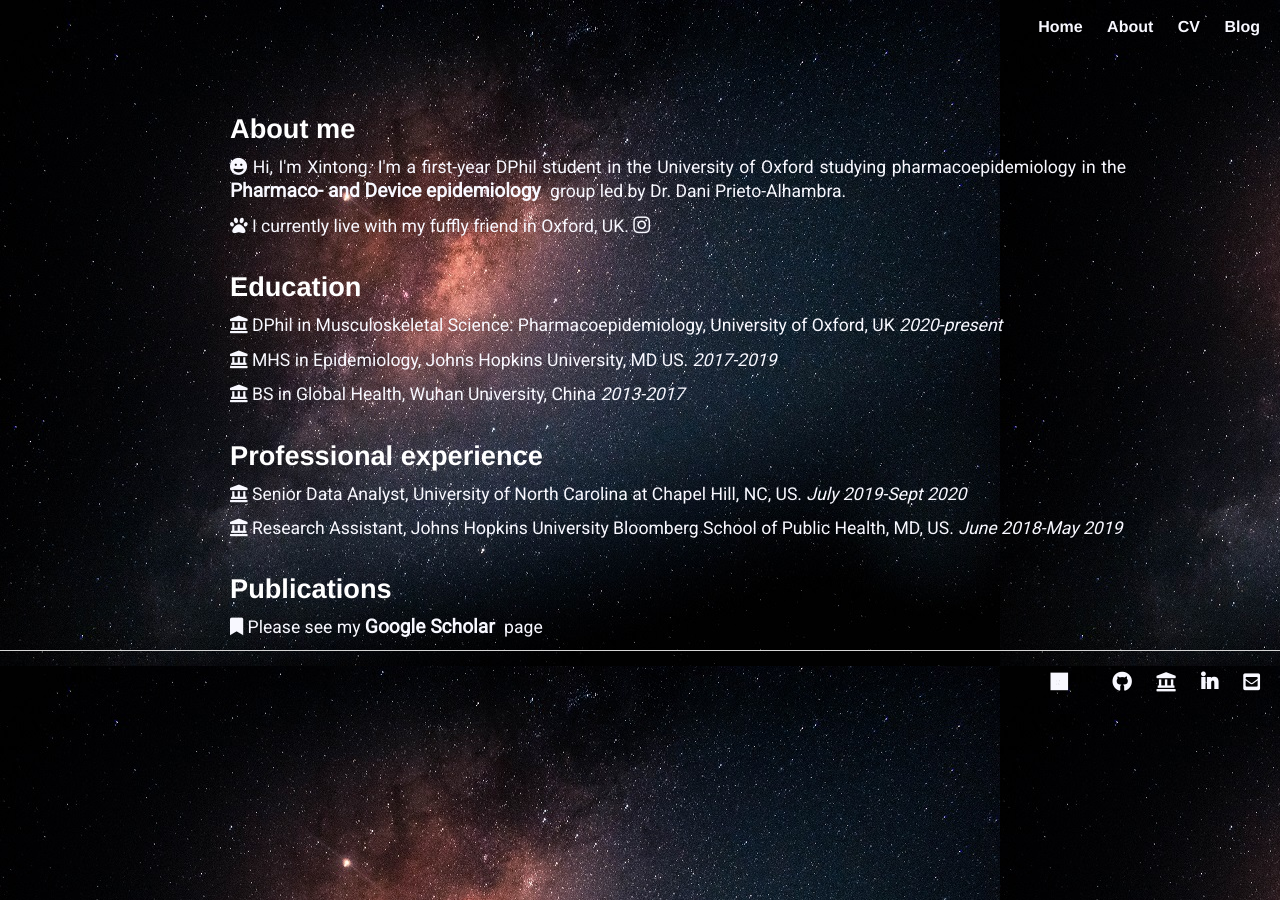
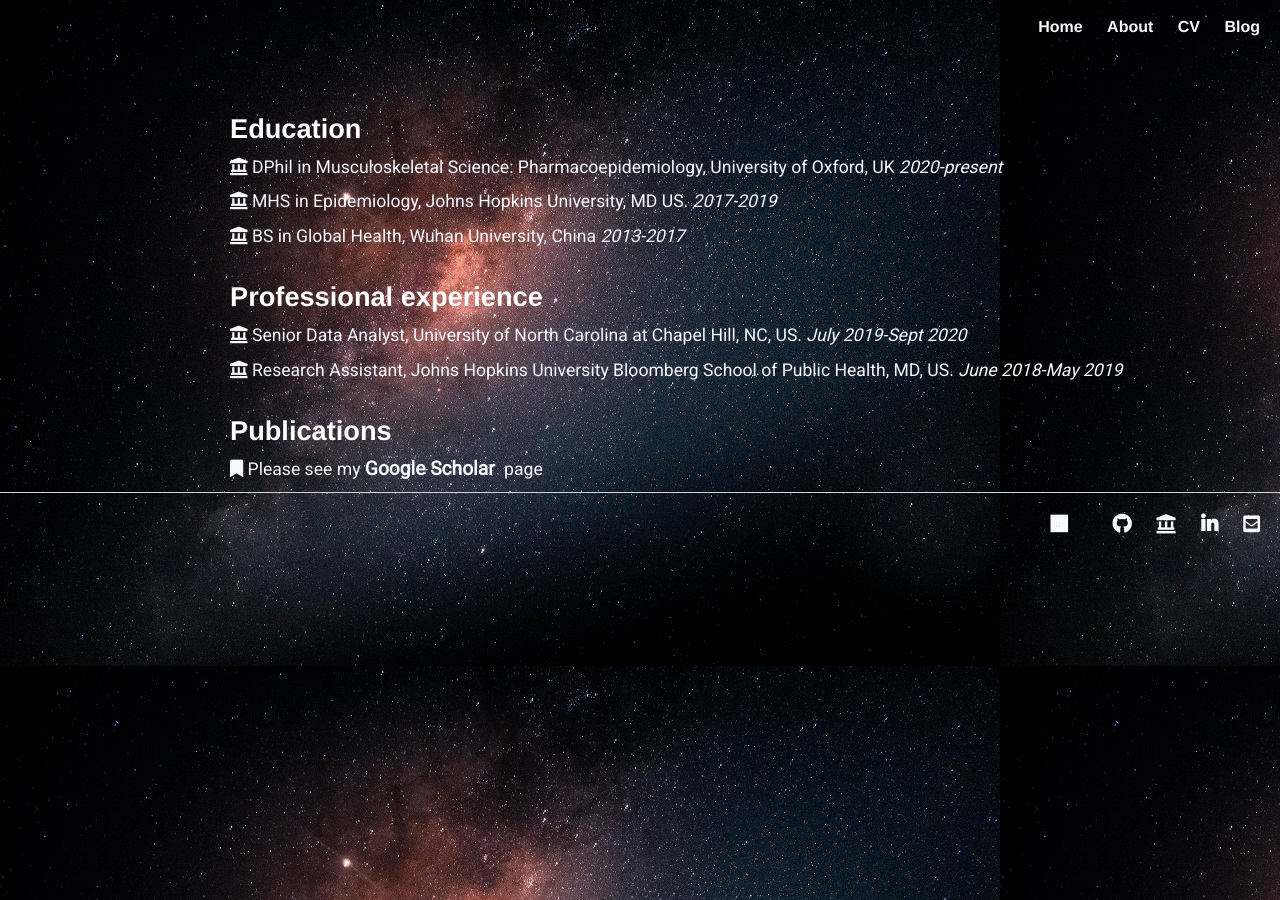
Before and after one commit to Xintong-Li-ZnCu/Xintong-Li-ZnCu.github.io, a Jekyll site: the page built from about/index.html, in a window 1280 px wide. Built offline with Jekyll 4.4.1, drawn with Linux system fonts in a browser that asks for light colours; nearby versions of some CDN libraries; a style sheet for code colours, icons or effects is not loaded.

Commit message:
Update index.html

```diff
--- a/about/index.html
+++ b/about/index.html
@@ -13,11 +13,6 @@ title: About Xintong Li
 
 
         <div class="section-2">
-
-
-            <h2>About me</h2>
-            <p><i class="fas fa-grin"></i> Hi, I'm Xintong. I'm a first-year DPhil student in the University of Oxford studying pharmacoepidemiology in the <a href= "https://www.ndorms.ox.ac.uk/research-groups/Musculoskeletal-Pharmacoepidemiology"  target="_blank", style="display: inline"><b>Pharmaco- and Device epidemiology</b></a> group led by Dr. Dani Prieto-Alhambra.</p>
-            <p><i class="fas fa-paw"></i> I currently live with my fuffly friend in Oxford, UK. <a href= "https://www.instagram.com/mr_meatball_cat/"  target="_blank", style="display: inline"> <i class="fab fa-instagram"></i> </a>
 
 
 
```
